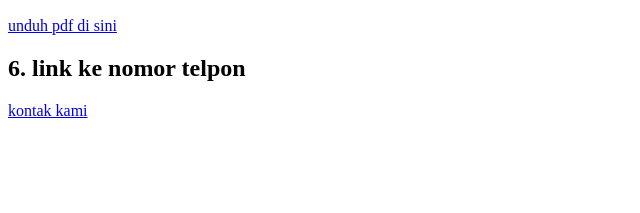
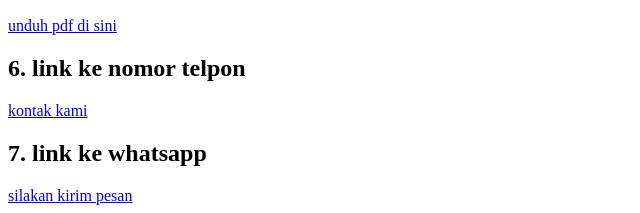
Before and after one commit to fatsyah-prosesor/1124160144-latihan-pertemuan5, a plain HTML site: page LATIHAN_MEMBUAT_LINK/INDEX.html in a window 1280 px wide. Shown: the part 767-980 px from the top of the page, without its empty margins (0-640 px from the left). Before the commit the page ends 895 px from the top, so only its background shows below. Drawn offline with Linux system fonts and the light colour scheme.

Commit message:
7. link whatsapp

```diff
--- a/LATIHAN_MEMBUAT_LINK/INDEX.html
+++ b/LATIHAN_MEMBUAT_LINK/INDEX.html
@@ -34,5 +34,8 @@
     <h2>6. link ke nomor telpon</h2>
         <a href="https://wa.me/qr/WCWFVLJOGGH4B1">kontak kami</a>
 
+    <h2>7. link ke whatsapp</h2>
+        <a href="https://wa.me/qr/WCWFVLJOGGH4B1">silakan kirim pesan</a>
+
     </body>
 </html>
```
